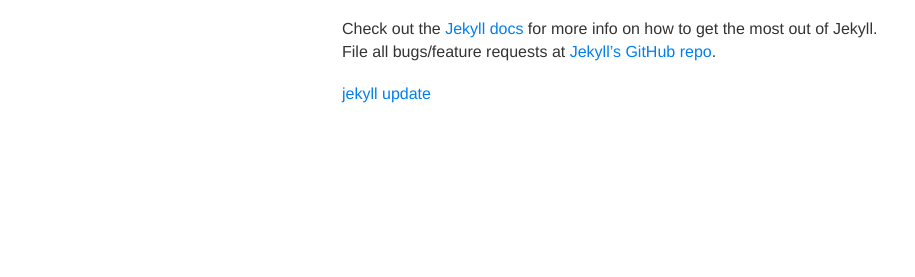
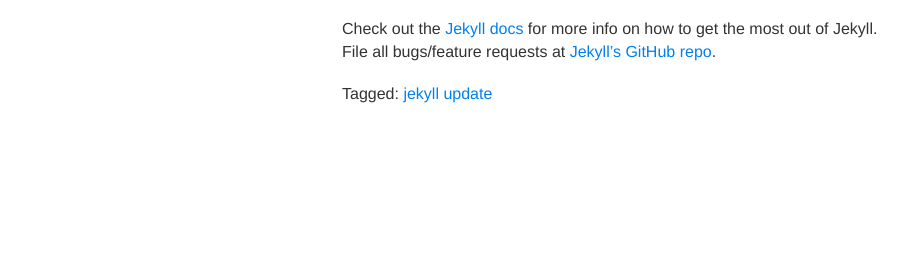
Before and after one commit to mattddn/mattddn.github.io, a Jekyll site: the page built from _posts/2013-06-24-welcome-to-jekyll.markdown, in a window 1280 px wide. Shown: the part 405-682 px from the top of the page, without its empty margins (178-1093 px from the left). Built offline with Jekyll 4.4.1, drawn with Linux system fonts in a browser that asks for light colours.

Commit message:
Updated post.html

```diff
--- a/_layouts/post.html
+++ b/_layouts/post.html
@@ -9,7 +11,9 @@
 
 	{{ content }}
 
-	{% for tag in page.categories %}
-	<a href="/tags/{{tag}}" rel="tag">{{tag}}</a>
-	{% endfor %}
+    <p>Tagged:
+      {% for tag in page.categories %}
+      <a href="/tags/{{tag}}" rel="tag">{{tag}}</a>
+      {% endfor %}
+  	</p>
 </article>
```
Also changed, not shown: other parts of _layouts/post.html (+2 -0 lines).
